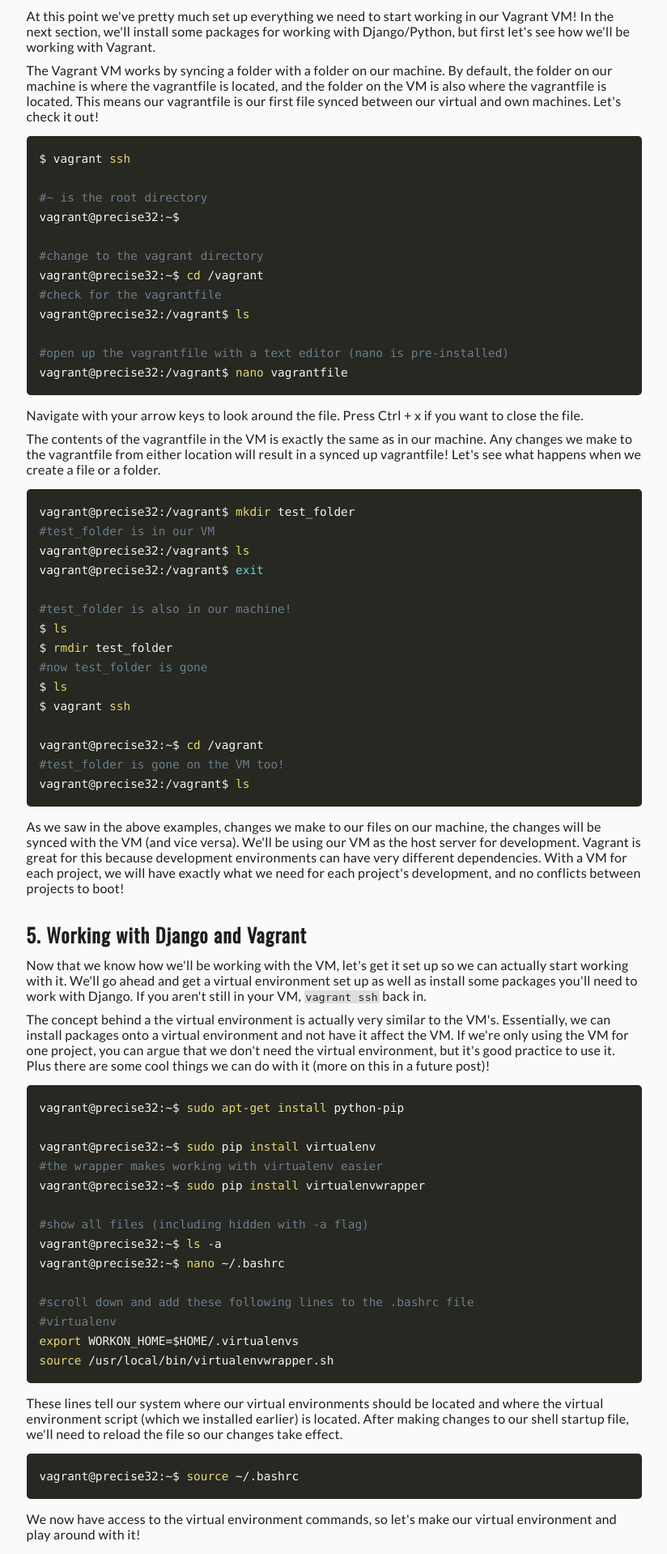
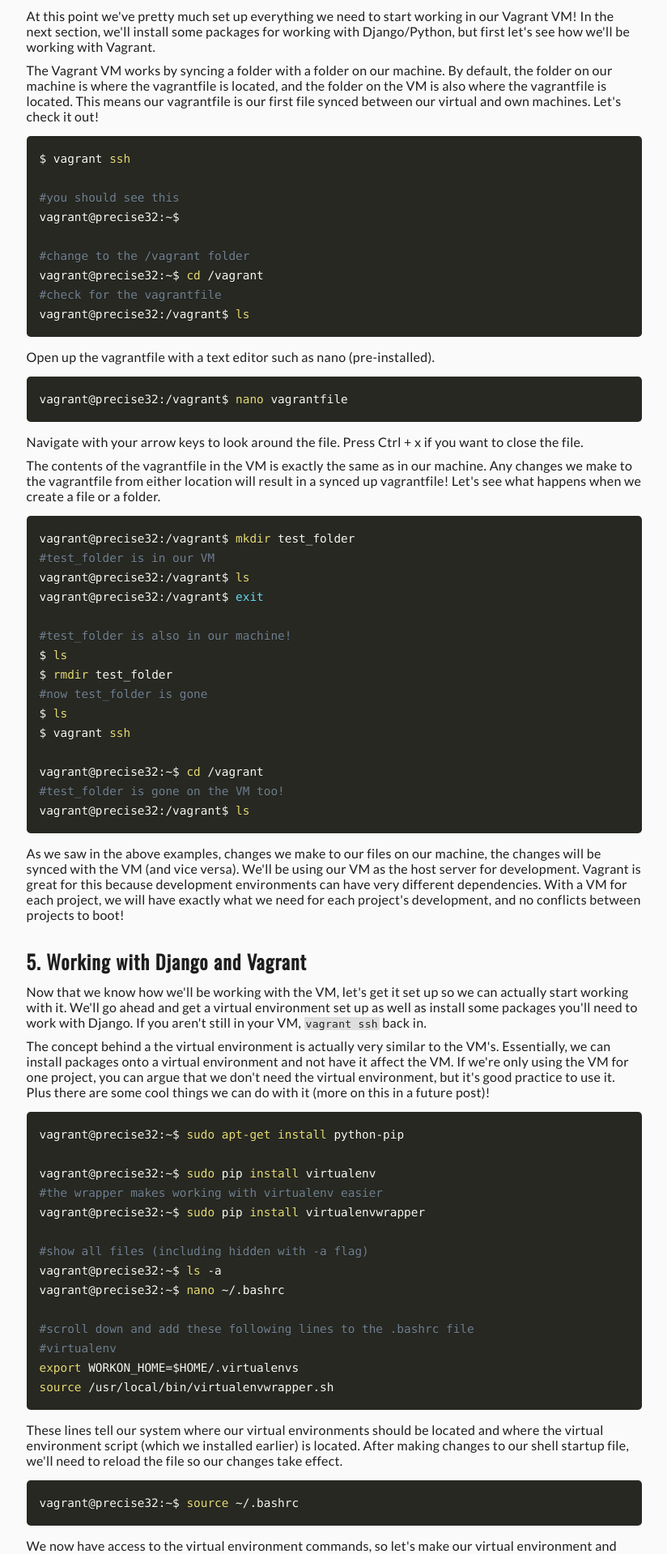
Before and after one commit to Stargazin/personal-website, a Django app: template tst/templates/blog/blog_post.html in a window 1280 px wide. Shown: the part 2598-4517 px from the top of the page at 81% size, without its empty margins (365-1189 px from the left). Run offline with Django 3.2, Linux system fonts and the light colour scheme; the template is opened without the code that fills it, so the values that code supplies are empty; some libraries are stand-ins or nearby versions.

Commit message:
updated blog post

```diff
--- a/tst/templates/blog/blog_post.html
+++ b/tst/templates/blog/blog_post.html
@@ -194,15 +194,19 @@ $ vagrant reload
 <pre><code class="language-bash">
 $ vagrant ssh
 
-#~ is the root directory
+#you should see this
 vagrant@precise32:~$
 
-#change to the vagrant directory
+#change to the /vagrant folder
 vagrant@precise32:~$ cd /vagrant
 #check for the vagrantfile
 vagrant@precise32:/vagrant$ ls
+</code></pre>
 
-#open up the vagrantfile with a text editor (nano is pre-installed)
+
+<p>Open up the vagrantfile with a text editor such as nano (pre-installed).</p>
+
+<pre><code class="language-bash">
 vagrant@precise32:/vagrant$ nano vagrantfile
 </code></pre>
 
```
